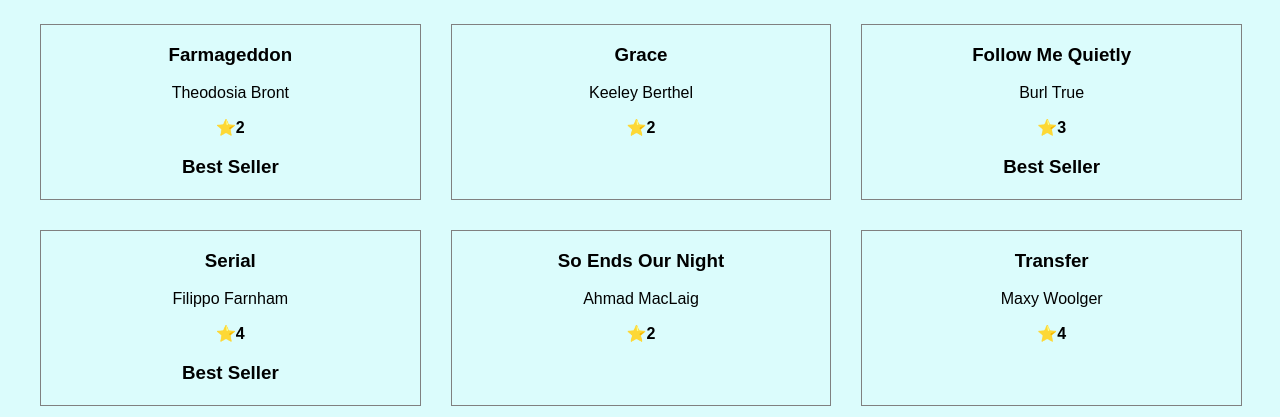
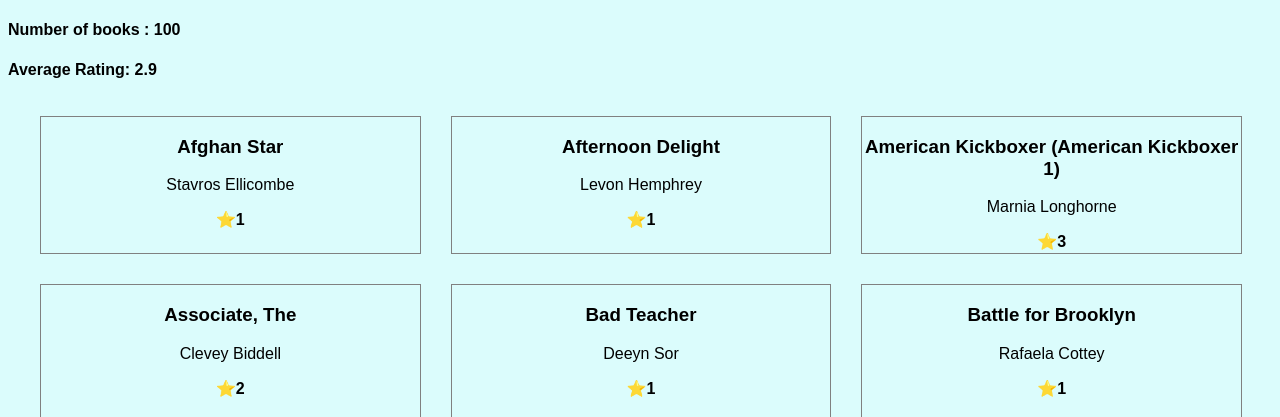
Before and after one commit to shashankdkte/ac-django, a Django app: page / in a window 1280 px wide. Shown: the top 417 px of the page. Run offline with Django 4.2, Linux system fonts and the light colour scheme; data comes from the database, SQL or seed files in the repository.

Commit message:
Adding Aggregation and Sorting

```diff
--- a/book_store/book_outlet/models.py
+++ b/book_store/book_outlet/models.py
@@ -11,7 +11,7 @@
   )
   author = models.CharField(null = True,max_length=100)
   is_bestselling = models.BooleanField(default=False)
-  slug = models.SlugField(default="",null=False)
+  slug = models.SlugField(default="",null=False,db_index=True)
 
 
   def __str__(self):
--- a/book_store/book_outlet/templates/book_outlet/index.html
+++ b/book_store/book_outlet/templates/book_outlet/index.html
@@ -6,9 +6,12 @@
 
 
 {% block content %}
+   <h4>Number of books : {{number}}</h4>
+    <h4>Average Rating: {{average.rating__avg}}</h4>
 <div class="book-list">
   {% for book in books %}
   {% comment %} <a href="{% url "book-detail" book.id %}"> {% endcomment %}
+
   <a href="{{book.get_absolute_url }}">
   <div class="book-item">
     <h3>{{book.title}}</h3>
--- a/book_store/book_outlet/views.py
+++ b/book_store/book_outlet/views.py
@@ -1,10 +1,16 @@
 from django.shortcuts import render,get_object_or_404
 from .models import Book
+from django.db.models import Avg
 # Create your views here.
 def index(request):
-  books = Book.objects.all();
+  books = Book.objects.all().order_by("title");
+  # books = Book.objects.all().order_by("-rating");
+  num_books = books.count();
+  avg_rating = books.aggregate(Avg("rating"))
   return render(request, "book_outlet/index.html" ,{
-    "books":books
+    "books":books,
+    "number": num_books,
+    "average":avg_rating
   })
 
 def book_detail(request,slug):
```
